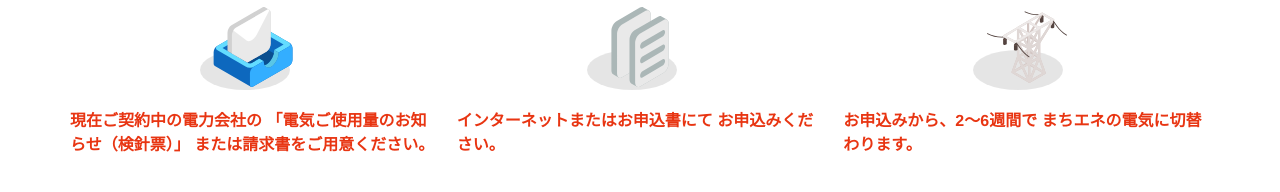
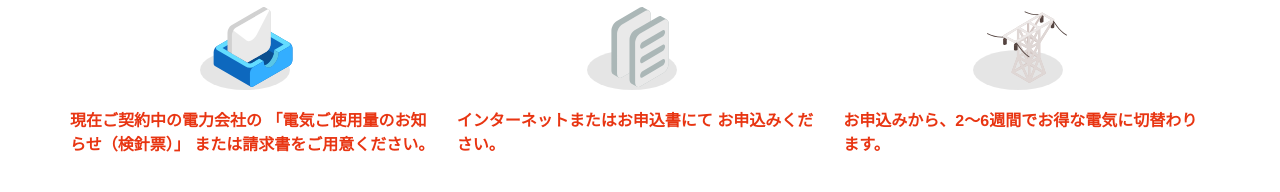
Before and after one commit to 9631kunn/bp-inc, a Gatsby site: page /works in a window 1280 px wide. Shown: the part 1893-2085 px from the top of the page. Built offline with nearby package versions, Linux system fonts and the light colour scheme; Gatsby itself is replaced by a stand-in of ours.

Commit message:
fix: text

```diff
--- a/src/pages/works.js
+++ b/src/pages/works.js
@@ -273,7 +273,7 @@
               <span className="flow__scroll--step">STEP3</span>
               <figure>
                 <img src="/assets/flow12.svg" />
-                <figcaption>お申込みから、2～6週間で まちエネの電気に切替わります。</figcaption>
+                <figcaption>お申込みから、2～6週間でお得な電気に切替わります。</figcaption>
               </figure>
             </li>
           </ol>
```
